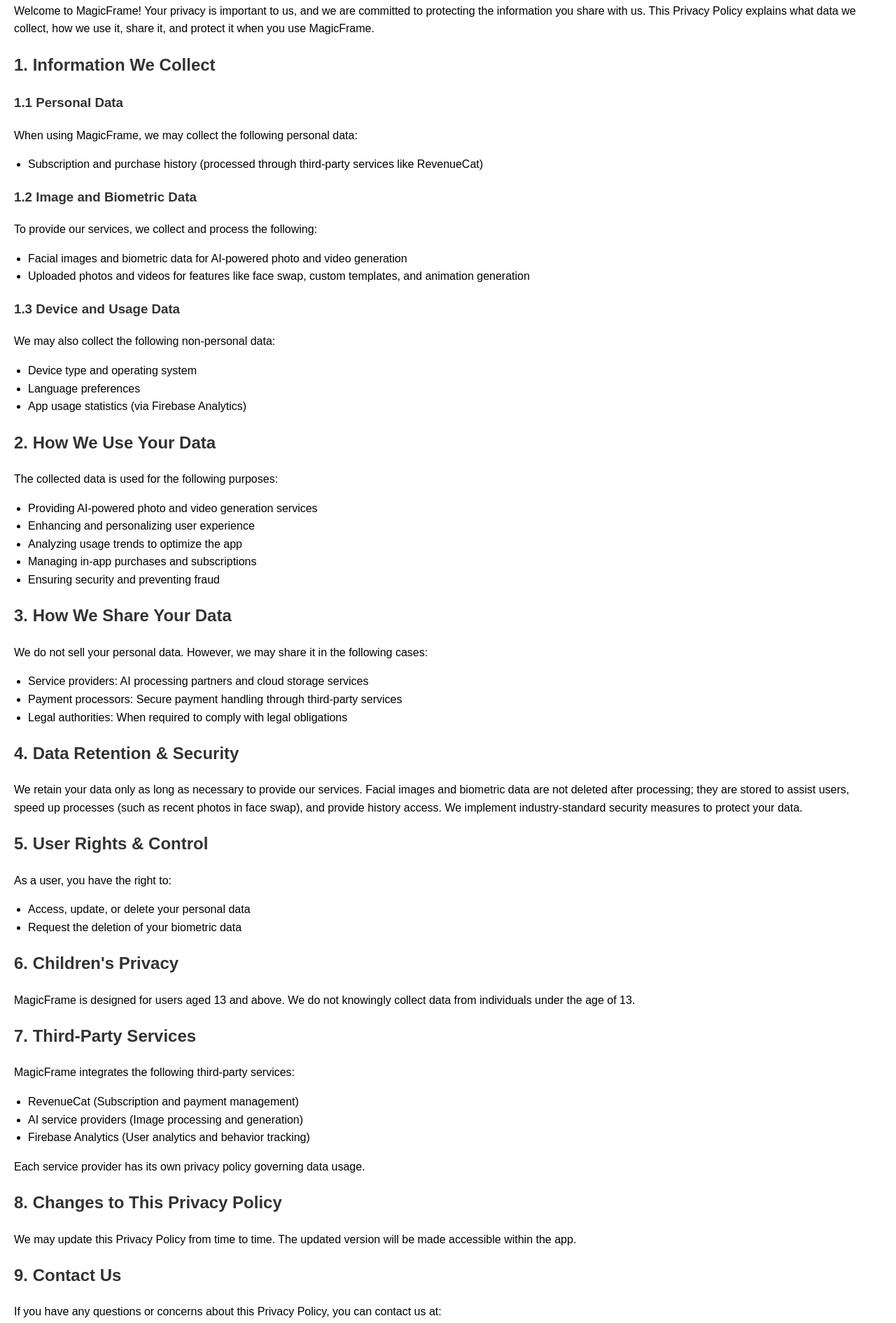
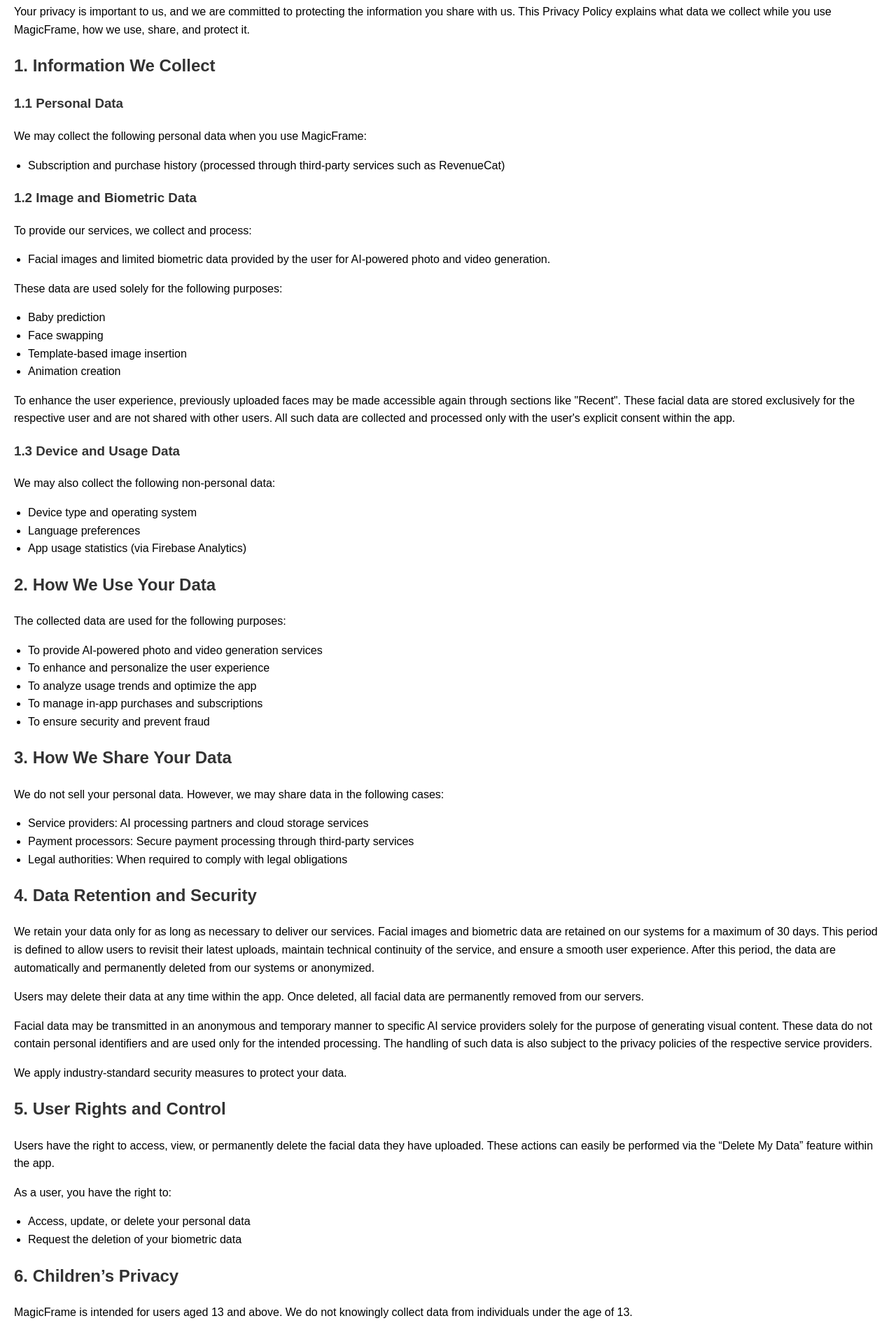
Before and after one commit to murattguzell/magicframePrivacy, a plain HTML site: page privacy-policy.html in a window 1280 px wide. Shown: the part 90-1981 px from the top of the page at 70% size. Drawn offline with Linux system fonts and the light colour scheme.

Commit message:
Update privacy-policy.html

```diff
--- a/privacy-policy.html
+++ b/privacy-policy.html
@@ -1,43 +1,4 @@
-<script type="text/javascript">
-        var gk_isXlsx = false;
-        var gk_xlsxFileLookup = {};
-        var gk_fileData = {};
-        function filledCell(cell) {
-          return cell !== '' && cell != null;
-        }
-        function loadFileData(filename) {
-        if (gk_isXlsx && gk_xlsxFileLookup[filename]) {
-            try {
-                var workbook = XLSX.read(gk_fileData[filename], { type: 'base64' });
-                var firstSheetName = workbook.SheetNames[0];
-                var worksheet = workbook.Sheets[firstSheetName];
-
-                // Convert sheet to JSON to filter blank rows
-                var jsonData = XLSX.utils.sheet_to_json(worksheet, { header: 1, blankrows: false, defval: '' });
-                // Filter out blank rows (rows where all cells are empty, null, or undefined)
-                var filteredData = jsonData.filter(row => row.some(filledCell));
-
-                // Heuristic to find the header row by ignoring rows with fewer filled cells than the next row
-                var headerRowIndex = filteredData.findIndex((row, index) =>
-                  row.filter(filledCell).length >= filteredData[index + 1]?.filter(filledCell).length
-                );
-                // Fallback
-                if (headerRowIndex === -1 || headerRowIndex > 25) {
-                  headerRowIndex = 0;
-                }
-
-                // Convert filtered JSON back to CSV
-                var csv = XLSX.utils.aoa_to_sheet(filteredData.slice(headerRowIndex)); // Create a new sheet from filtered array of arrays
-                csv = XLSX.utils.sheet_to_csv(csv, { header: 1 });
-                return csv;
-            } catch (e) {
-                console.error(e);
-                return "";
-            }
-        }
-        return gk_fileData[filename] || "";
-        }
-        </script><!DOCTYPE html>
+<!DOCTYPE html>
 <html lang="en">
 <head>
     <meta charset="UTF-8">
@@ -60,22 +21,29 @@
 </head>
 <body>
     <h1>Privacy Policy</h1>
-    <p>Welcome to MagicFrame! Your privacy is important to us, and we are committed to protecting the information you share with us. This Privacy Policy explains what data we collect, how we use it, share it, and protect it when you use MagicFrame.</p>
+    <p>Your privacy is important to us, and we are committed to protecting the information you share with us. This Privacy Policy explains what data we collect while you use MagicFrame, how we use, share, and protect it.</p>
 
     <h2>1. Information We Collect</h2>
 
     <h3>1.1 Personal Data</h3>
-    <p>When using MagicFrame, we may collect the following personal data:</p>
+    <p>We may collect the following personal data when you use MagicFrame:</p>
     <ul>
-        <li>Subscription and purchase history (processed through third-party services like RevenueCat)</li>
+        <li>Subscription and purchase history (processed through third-party services such as RevenueCat)</li>
     </ul>
 
     <h3>1.2 Image and Biometric Data</h3>
-    <p>To provide our services, we collect and process the following:</p>
+    <p>To provide our services, we collect and process:</p>
     <ul>
-        <li>Facial images and biometric data for AI-powered photo and video generation</li>
-        <li>Uploaded photos and videos for features like face swap, custom templates, and animation generation</li>
+        <li>Facial images and limited biometric data provided by the user for AI-powered photo and video generation.</li>
     </ul>
+    <p>These data are used solely for the following purposes:</p>
+    <ul>
+        <li>Baby prediction</li>
+        <li>Face swapping</li>
+        <li>Template-based image insertion</li>
+        <li>Animation creation</li>
+    </ul>
+    <p>To enhance the user experience, previously uploaded faces may be made accessible again through sections like "Recent". These facial data are stored exclusively for the respective user and are not shared with other users. All such data are collected and processed only with the user's explicit consent within the app.</p>
 
     <h3>1.3 Device and Usage Data</h3>
     <p>We may also collect the following non-personal data:</p>
@@ -86,35 +54,42 @@
     </ul>
 
     <h2>2. How We Use Your Data</h2>
-    <p>The collected data is used for the following purposes:</p>
+    <p>The collected data are used for the following purposes:</p>
     <ul>
-        <li>Providing AI-powered photo and video generation services</li>
-        <li>Enhancing and personalizing user experience</li>
-        <li>Analyzing usage trends to optimize the app</li>
-        <li>Managing in-app purchases and subscriptions</li>
-        <li>Ensuring security and preventing fraud</li>
+        <li>To provide AI-powered photo and video generation services</li>
+        <li>To enhance and personalize the user experience</li>
+        <li>To analyze usage trends and optimize the app</li>
+        <li>To manage in-app purchases and subscriptions</li>
+        <li>To ensure security and prevent fraud</li>
     </ul>
 
     <h2>3. How We Share Your Data</h2>
-    <p>We do not sell your personal data. However, we may share it in the following cases:</p>
+    <p>We do not sell your personal data. However, we may share data in the following cases:</p>
     <ul>
         <li>Service providers: AI processing partners and cloud storage services</li>
-        <li>Payment processors: Secure payment handling through third-party services</li>
+        <li>Payment processors: Secure payment processing through third-party services</li>
         <li>Legal authorities: When required to comply with legal obligations</li>
     </ul>
 
-    <h2>4. Data Retention & Security</h2>
-    <p>We retain your data only as long as necessary to provide our services. Facial images and biometric data are not deleted after processing; they are stored to assist users, speed up processes (such as recent photos in face swap), and provide history access. We implement industry-standard security measures to protect your data.</p>
+    <h2>4. Data Retention and Security</h2>
+    <p>We retain your data only for as long as necessary to deliver our services. Facial images and biometric data are retained on our systems for a maximum of 30 days. This period is defined to allow users to revisit their latest uploads, maintain technical continuity of the service, and ensure a smooth user experience. After this period, the data are automatically and permanently deleted from our systems or anonymized.</p>
 
-    <h2>5. User Rights & Control</h2>
+    <p>Users may delete their data at any time within the app. Once deleted, all facial data are permanently removed from our servers.</p>
+
+    <p>Facial data may be transmitted in an anonymous and temporary manner to specific AI service providers solely for the purpose of generating visual content. These data do not contain personal identifiers and are used only for the intended processing. The handling of such data is also subject to the privacy policies of the respective service providers.</p>
+
+    <p>We apply industry-standard security measures to protect your data.</p>
+
+    <h2>5. User Rights and Control</h2>
+    <p>Users have the right to access, view, or permanently delete the facial data they have uploaded. These actions can easily be performed via the “Delete My Data” feature within the app.</p>
     <p>As a user, you have the right to:</p>
     <ul>
         <li>Access, update, or delete your personal data</li>
         <li>Request the deletion of your biometric data</li>
     </ul>
 
-    <h2>6. Children's Privacy</h2>
-    <p>MagicFrame is designed for users aged 13 and above. We do not knowingly collect data from individuals under the age of 13.</p>
+    <h2>6. Children’s Privacy</h2>
+    <p>MagicFrame is intended for users aged 13 and above. We do not knowingly collect data from individuals under the age of 13.</p>
 
     <h2>7. Third-Party Services</h2>
     <p>MagicFrame integrates the following third-party services:</p>
@@ -123,13 +98,14 @@
         <li>AI service providers (Image processing and generation)</li>
         <li>Firebase Analytics (User analytics and behavior tracking)</li>
     </ul>
-    <p>Each service provider has its own privacy policy governing data usage.</p>
+    <p>Each service provider manages data usage under their own privacy policies.</p>
+    <p>Facial data are transmitted only temporarily and anonymously to the AI services we use for image generation (e.g., image generation API providers). No personal or identifying information is shared with these services; only the necessary visual data is transmitted.</p>
 
     <h2>8. Changes to This Privacy Policy</h2>
-    <p>We may update this Privacy Policy from time to time. The updated version will be made accessible within the app.</p>
+    <p>We may update this Privacy Policy from time to time. The updated version will be accessible within the app.</p>
 
     <h2>9. Contact Us</h2>
-    <p>If you have any questions or concerns about this Privacy Policy, you can contact us at:</p>
+    <p>If you have any questions or concerns regarding this Privacy Policy, you can contact us at:</p>
     <p><strong>MagicFrame</strong></p>
     <p><strong>Email:</strong> aimagicframe.help@gmail.com</p>
 </body>
```
